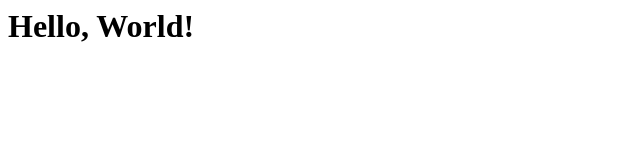
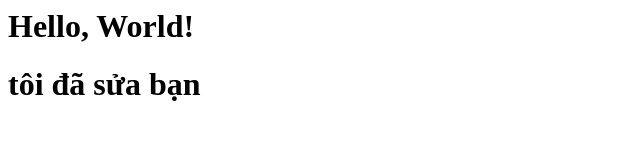
Before and after one commit to phongnha230/Learn_Git, a plain HTML site: page index.html in a window 1280 px wide. Shown: the whole page, without its empty margins (0-640 px from the left). Drawn offline with Linux system fonts and the light colour scheme.

Commit message:
sua doi lan 1

```diff
--- a/index.html
+++ b/index.html
@@ -1 +1,2 @@
 <h1>Hello, World!</h1>
+<h1>tôi đã sửa bạn</h1>
```
